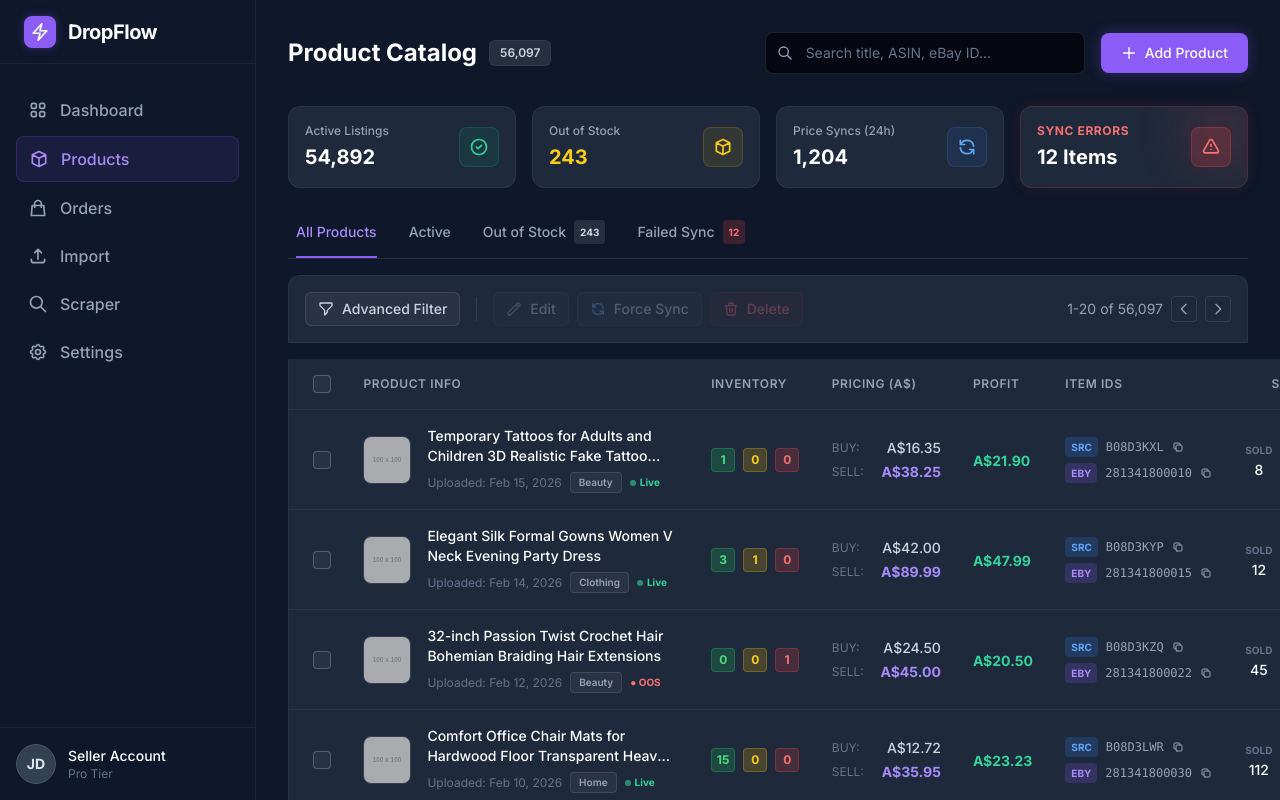
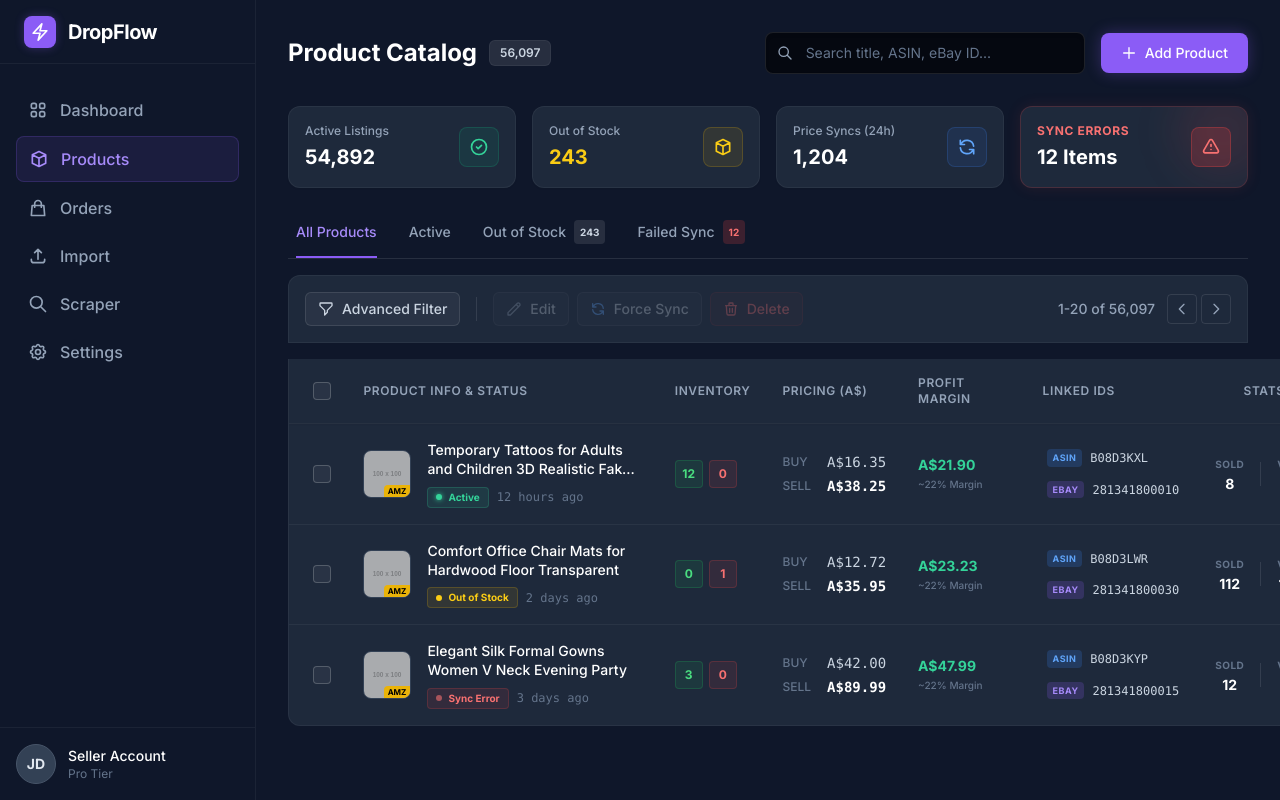
Before and after one commit to profitsai/dropflow-landing, a Flask app: page /products in a window 1280 px wide. Run offline with Flask 3, Linux system fonts and the light colour scheme; grey boxes labelled with a size stand in for pictures from a placeholder-image service; some libraries are stand-ins or nearby versions.

Commit message:
Products page: enterprise overhaul — status badges, hover action bar, linked IDs, profit margin

```diff
--- a/templates/products.html
+++ b/templates/products.html
@@ -143,10 +143,12 @@
                         </button>
                     </div>
                 </div>
-                <div class="flex items-center gap-2 text-sm text-slate-400">
-                    <span>1-20 of 56,097</span>
-                    <button class="p-1 hover:bg-white/10 rounded border border-white/10"><svg class="w-4 h-4" fill="none" viewBox="0 0 24 24" stroke="currentColor"><path stroke-linecap="round" stroke-linejoin="round" stroke-width="2" d="M15 19l-7-7 7-7" /></svg></button>
-                    <button class="p-1 hover:bg-white/10 rounded border border-white/10"><svg class="w-4 h-4" fill="none" viewBox="0 0 24 24" stroke="currentColor"><path stroke-linecap="round" stroke-linejoin="round" stroke-width="2" d="M9 5l7 7-7 7" /></svg></button>
+                <div class="flex items-center gap-3 text-sm text-slate-400">
+                    <span class="font-medium">1-20 of 56,097</span>
+                    <div class="flex gap-1">
+                        <button class="p-1.5 hover:bg-white/10 hover:text-white rounded border border-white/10 transition-colors"><svg class="w-4 h-4" fill="none" viewBox="0 0 24 24" stroke="currentColor"><path stroke-linecap="round" stroke-linejoin="round" stroke-width="2" d="M15 19l-7-7 7-7" /></svg></button>
+                        <button class="p-1.5 hover:bg-white/10 hover:text-white rounded border border-white/10 transition-colors"><svg class="w-4 h-4" fill="none" viewBox="0 0 24 24" stroke="currentColor"><path stroke-linecap="round" stroke-linejoin="round" stroke-width="2" d="M9 5l7 7-7 7" /></svg></button>
+                    </div>
                 </div>
             </div>
         </header>
@@ -159,13 +161,13 @@
                             <th class="py-4 pl-6 pr-4 w-12">
                                 <input type="checkbox" @change="toggleAll" :checked="selected.length === products.length">
                             </th>
-                            <th class="py-4 px-4 text-xs font-semibold text-slate-400 uppercase tracking-wider">Product Info</th>
+                            <th class="py-4 px-4 text-xs font-semibold text-slate-400 uppercase tracking-wider">Product Info & Status</th>
                             <th class="py-4 px-4 text-xs font-semibold text-slate-400 uppercase tracking-wider">Inventory</th>
                             <th class="py-4 px-4 text-xs font-semibold text-slate-400 uppercase tracking-wider">Pricing (A$)</th>
-                            <th class="py-4 px-4 text-xs font-semibold text-slate-400 uppercase tracking-wider">Profit</th>
-                            <th class="py-4 px-4 text-xs font-semibold text-slate-400 uppercase tracking-wider">Item IDs</th>
+                            <th class="py-4 px-4 text-xs font-semibold text-slate-400 uppercase tracking-wider">Profit Margin</th>
+                            <th class="py-4 px-4 text-xs font-semibold text-slate-400 uppercase tracking-wider">Linked IDs</th>
                             <th class="py-4 px-4 text-xs font-semibold text-slate-400 uppercase tracking-wider text-center">Stats</th>
-                            <th class="py-4 pr-6 pl-4 w-12"></th>
+                            <th class="py-4 pr-6 pl-4 w-32"></th>
                         </tr>
                     </thead>
                     <tbody class="divide-y divide-white/5 relative">
@@ -223,85 +225,95 @@
                                 </td>
                                 <td class="py-4 px-4">
                                     <div class="flex items-center gap-4">
-                                        <div class="w-12 h-12 rounded-lg bg-slate-800 border border-slate-700 flex-shrink-0 overflow-hidden">
-                                            <img :src="product.image" class="w-full h-full object-cover opacity-80 group-hover:opacity-100 transition-opacity" alt="Product thumbnail">
+                                        <div class="w-12 h-12 rounded-lg bg-slate-800 border border-slate-700 flex-shrink-0 overflow-hidden relative">
+                                            <img :src="product.image" class="w-full h-full object-cover opacity-80 group-hover:opacity-100 transition-opacity" alt="">
+                                            <div class="absolute bottom-0 right-0 bg-yellow-500 text-black text-[8px] font-bold px-1 rounded-tl">AMZ</div>
                                         </div>
                                         <div>
-                                            <p class="text-sm font-medium text-white line-clamp-2 max-w-[250px]" x-text="product.title"></p>
-                                            <div class="flex items-center gap-2 mt-1.5">
-                                                <span class="text-xs text-slate-500" x-text="'Uploaded: ' + product.uploaded"></span>
-                                                <span class="px-2 py-0.5 rounded text-[10px] font-semibold bg-white/5 border border-white/10 text-slate-400" x-text="product.tag"></span>
-                                                <span x-show="product.status === 'live'" class="flex items-center gap-1 text-[10px] font-bold text-emerald-400"><span class="w-1.5 h-1.5 rounded-full bg-emerald-400 animate-pulse"></span>Live</span>
-                                                <span x-show="product.status === 'oos'" class="text-[10px] font-bold text-red-400">● OOS</span>
+                                            <p class="text-sm font-medium text-white line-clamp-2 max-w-[250px] leading-snug" x-text="product.title"></p>
+                                            <div class="flex items-center gap-2 mt-2">
+                                                <span class="flex items-center gap-1.5 text-[10px] font-bold px-2 py-0.5 rounded border"
+                                                    :class="{
+                                                        'text-emerald-400 bg-emerald-400/10 border-emerald-400/20': product.status === 'Active',
+                                                        'text-yellow-400 bg-yellow-500/10 border-yellow-500/20': product.status === 'Out of Stock',
+                                                        'text-red-400 bg-red-500/10 border-red-500/20': product.status === 'Sync Error'
+                                                    }">
+                                                    <span class="w-1.5 h-1.5 rounded-full"
+                                                        :class="{
+                                                            'bg-emerald-400 shadow-[0_0_5px_#34d399]': product.status === 'Active',
+                                                            'bg-yellow-400': product.status === 'Out of Stock',
+                                                            'bg-red-400 animate-pulse': product.status === 'Sync Error'
+                                                        }"></span>
+                                                    <span x-text="product.status"></span>
+                                                </span>
+                                                <span class="text-xs text-slate-500 font-mono" x-text="product.uploaded"></span>
                                             </div>
                                         </div>
                                     </div>
                                 </td>
                                 <td class="py-4 px-4">
-                                    <div class="flex items-center gap-2">
-                                        <div class="flex flex-col items-center" title="Available">
-                                            <span class="w-6 h-6 rounded flex items-center justify-center text-xs font-bold bg-green-500/20 text-green-400 border border-green-500/30" x-text="product.inv.available"></span>
+                                    <div class="flex items-center gap-1.5">
+                                        <div class="w-7 h-7 rounded bg-green-500/10 text-green-400 border border-green-500/20 flex flex-col items-center justify-center" title="Available">
+                                            <span class="text-xs font-bold" x-text="product.inv.available"></span>
                                         </div>
-                                        <div class="flex flex-col items-center" title="On Hold">
-                                            <span class="w-6 h-6 rounded flex items-center justify-center text-xs font-bold bg-yellow-500/20 text-yellow-400 border border-yellow-500/30" x-text="product.inv.hold"></span>
-                                        </div>
-                                        <div class="flex flex-col items-center" title="Out of Stock">
-                                            <span class="w-6 h-6 rounded flex items-center justify-center text-xs font-bold bg-red-500/20 text-red-400 border border-red-500/30" x-text="product.inv.oos"></span>
+                                        <div class="w-7 h-7 rounded bg-red-500/10 text-red-400 border border-red-500/20 flex flex-col items-center justify-center" title="Out of Stock">
+                                            <span class="text-xs font-bold" x-text="product.inv.oos"></span>
                                         </div>
                                     </div>
                                 </td>
                                 <td class="py-4 px-4">
                                     <div class="flex flex-col gap-1 text-sm">
                                         <div class="flex items-center justify-between gap-4">
-                                            <span class="text-slate-500 text-xs">BUY:</span>
-                                            <span class="text-slate-300 font-medium" x-text="product.buyPrice"></span>
+                                            <span class="text-slate-500 text-xs font-medium">BUY</span>
+                                            <span class="text-slate-300 font-mono" x-text="product.buyPrice"></span>
                                         </div>
                                         <div class="flex items-center justify-between gap-4">
-                                            <span class="text-slate-500 text-xs">SELL:</span>
-                                            <span class="text-brand-light font-bold" x-text="product.sellPrice"></span>
+                                            <span class="text-slate-500 text-xs font-medium">SELL</span>
+                                            <span class="text-white font-bold font-mono" x-text="product.sellPrice"></span>
                                         </div>
                                     </div>
                                 </td>
                                 <td class="py-4 px-4">
-                                    <span class="text-sm font-bold text-emerald-400" x-text="product.profit"></span>
+                                    <div class="flex flex-col">
+                                        <span class="text-sm font-extrabold text-emerald-400" x-text="product.profit"></span>
+                                        <span class="text-[10px] text-slate-500 font-medium mt-0.5">~22% Margin</span>
+                                    </div>
                                 </td>
                                 <td class="py-4 px-4">
-                                    <div class="flex flex-col gap-1.5 text-xs text-slate-400">
-                                        <div class="flex items-center gap-2">
-                                            <span class="bg-blue-500/20 text-blue-400 px-1.5 py-0.5 rounded text-[10px] font-bold">SRC</span>
-                                            <span class="font-mono" x-text="product.srcId"></span>
-                                            <button class="hover:text-white"><svg class="w-3 h-3" fill="none" viewBox="0 0 24 24" stroke="currentColor"><path stroke-linecap="round" stroke-linejoin="round" stroke-width="2" d="M8 16H6a2 2 0 01-2-2V6a2 2 0 012-2h8a2 2 0 012 2v2m-6 12h8a2 2 0 002-2v-8a2 2 0 00-2-2h-8a2 2 0 00-2 2v8a2 2 0 002 2z" /></svg></button>
+                                    <div class="flex flex-col gap-1.5">
+                                        <div class="flex items-center gap-2 hover:bg-white/5 p-1 rounded transition-colors cursor-copy w-max">
+                                            <span class="bg-blue-500/20 text-blue-400 px-1.5 py-0.5 rounded text-[9px] font-black tracking-wider">ASIN</span>
+                                            <span class="font-mono text-xs text-slate-300" x-text="product.srcId"></span>
                                         </div>
-                                        <div class="flex items-center gap-2">
-                                            <span class="bg-brand/20 text-brand-light px-1.5 py-0.5 rounded text-[10px] font-bold">EBY</span>
-                                            <span class="font-mono" x-text="product.ebayId"></span>
-                                            <button class="hover:text-white"><svg class="w-3 h-3" fill="none" viewBox="0 0 24 24" stroke="currentColor"><path stroke-linecap="round" stroke-linejoin="round" stroke-width="2" d="M8 16H6a2 2 0 01-2-2V6a2 2 0 012-2h8a2 2 0 012 2v2m-6 12h8a2 2 0 002-2v-8a2 2 0 00-2-2h-8a2 2 0 00-2 2v8a2 2 0 002 2z" /></svg></button>
+                                        <div class="flex items-center gap-2 hover:bg-white/5 p-1 rounded transition-colors cursor-copy w-max">
+                                            <span class="bg-brand/20 text-brand-light px-1.5 py-0.5 rounded text-[9px] font-black tracking-wider">EBAY</span>
+                                            <span class="font-mono text-xs text-slate-300" x-text="product.ebayId"></span>
                                         </div>
                                     </div>
                                 </td>
                                 <td class="py-4 px-4">
                                     <div class="flex items-center justify-center gap-4 text-sm">
-                                        <div class="flex flex-col items-center" title="Sold">
-                                            <span class="text-slate-500 text-[10px] font-bold">SOLD</span>
-                                            <span class="text-white font-medium" x-text="product.sold"></span>
+                                        <div class="flex flex-col items-center">
+                                            <span class="text-slate-500 text-[10px] font-bold uppercase tracking-wider">Sold</span>
+                                            <span class="text-white font-bold" x-text="product.sold"></span>
                                         </div>
                                         <div class="w-px h-6 bg-white/10"></div>
-                                        <div class="flex flex-col items-center" title="Views">
-                                            <span class="text-slate-500 text-[10px] font-bold">VIEWS</span>
-                                            <span class="text-white font-medium" x-text="product.views"></span>
+                                        <div class="flex flex-col items-center">
+                                            <span class="text-slate-500 text-[10px] font-bold uppercase tracking-wider">Views</span>
+                                            <span class="text-white font-bold" x-text="product.views"></span>
                                         </div>
                                     </div>
                                 </td>
-                                <td class="py-4 pr-6 pl-4">
-                                    <div class="flex items-center gap-1 opacity-0 group-hover:opacity-100 transition-opacity">
-                                        <button class="text-slate-400 hover:text-white p-1.5 rounded hover:bg-white/10 transition-colors" title="Force Sync">
+                                <td class="py-4 pr-6 pl-4 text-right">
+                                    <div class="flex items-center justify-end gap-2 opacity-0 group-hover:opacity-100 transition-opacity duration-200 transform translate-x-2 group-hover:translate-x-0">
+                                        <button class="p-2 bg-white/5 hover:bg-blue-500/20 hover:text-blue-400 text-slate-400 rounded-lg transition-colors border border-white/5 shadow-sm" title="Force Sync Price/Stock">
                                             <svg class="w-4 h-4" fill="none" viewBox="0 0 24 24" stroke="currentColor"><path stroke-linecap="round" stroke-linejoin="round" stroke-width="2" d="M4 4v5h.582m15.356 2A8.001 8.001 0 004.582 9m0 0H9m11 11v-5h-.581m0 0a8.003 8.003 0 01-15.357-2m15.357 2H15" /></svg>
                                         </button>
-                                        <button class="text-slate-400 hover:text-white p-1.5 rounded hover:bg-white/10 transition-colors" title="Edit">
-                                            <svg class="w-4 h-4" fill="none" viewBox="0 0 24 24" stroke="currentColor"><path stroke-linecap="round" stroke-linejoin="round" stroke-width="2" d="M11 5H6a2 2 0 00-2 2v11a2 2 0 002 2h11a2 2 0 002-2v-5m-1.414-9.414a2 2 0 112.828 2.828L11.828 15H9v-2.828l8.586-8.586z" /></svg>
+                                        <button class="p-2 bg-white/5 hover:bg-white/10 text-slate-400 hover:text-white rounded-lg transition-colors border border-white/5 shadow-sm" title="View Supplier Page">
+                                            <svg class="w-4 h-4" fill="none" viewBox="0 0 24 24" stroke="currentColor"><path stroke-linecap="round" stroke-linejoin="round" stroke-width="2" d="M10 6H6a2 2 0 00-2 2v10a2 2 0 002 2h10a2 2 0 002-2v-4M14 4h6m0 0v6m0-6L10 14" /></svg>
                                         </button>
-                                        <button class="text-slate-400 hover:text-white p-1.5 rounded hover:bg-white/10 transition-colors" title="View on eBay">
-                                            <svg class="w-4 h-4" fill="none" viewBox="0 0 24 24" stroke="currentColor"><path stroke-linecap="round" stroke-linejoin="round" stroke-width="2" d="M10 6H6a2 2 0 00-2 2v10a2 2 0 002 2h10a2 2 0 002-2v-4M14 4h6m0 0v6m0-6L10 14" /></svg>
+                                        <button class="p-2 bg-white/5 hover:bg-white/10 text-slate-400 hover:text-white rounded-lg transition-colors border border-white/5 shadow-sm" title="Edit Listing">
+                                            <svg class="w-4 h-4" fill="none" viewBox="0 0 24 24" stroke="currentColor"><path stroke-linecap="round" stroke-linejoin="round" stroke-width="2" d="M15.232 5.232l3.536 3.536m-2.036-5.036a2.5 2.5 0 113.536 3.536L6.5 21.036H3v-3.572L16.732 3.732z" /></svg>
                                         </button>
                                     </div>
                                 </td>
@@ -323,10 +335,9 @@
                 activeTab: 'all',
                 selected: [],
                 products: [
-                    { id: 1, title: 'Temporary Tattoos for Adults and Children 3D Realistic Fake Tattoo Waterproof', image: 'https://placehold.co/100x100/1e293b/a78bfa?text=TATTOO', uploaded: 'Feb 15, 2026', tag: 'Beauty', status: 'live', inv: { available: 1, hold: 0, oos: 0 }, buyPrice: 'A$16.35', sellPrice: 'A$38.25', profit: 'A$21.90', srcId: 'B08D3KXL', ebayId: '281341800010', sold: 8, views: 32 },
-                    { id: 2, title: 'Elegant Silk Formal Gowns Women V Neck Evening Party Dress', image: 'https://placehold.co/100x100/1e293b/a78bfa?text=GOWN', uploaded: 'Feb 14, 2026', tag: 'Clothing', status: 'live', inv: { available: 3, hold: 1, oos: 0 }, buyPrice: 'A$42.00', sellPrice: 'A$89.99', profit: 'A$47.99', srcId: 'B08D3KYP', ebayId: '281341800015', sold: 12, views: 145 },
-                    { id: 3, title: '32-inch Passion Twist Crochet Hair Bohemian Braiding Hair Extensions', image: 'https://placehold.co/100x100/1e293b/a78bfa?text=HAIR', uploaded: 'Feb 12, 2026', tag: 'Beauty', status: 'oos', inv: { available: 0, hold: 0, oos: 1 }, buyPrice: 'A$24.50', sellPrice: 'A$45.00', profit: 'A$20.50', srcId: 'B08D3KZQ', ebayId: '281341800022', sold: 45, views: 890 },
-                    { id: 4, title: 'Comfort Office Chair Mats for Hardwood Floor Transparent Heavy Duty', image: 'https://placehold.co/100x100/1e293b/a78bfa?text=MAT', uploaded: 'Feb 10, 2026', tag: 'Home', status: 'live', inv: { available: 15, hold: 0, oos: 0 }, buyPrice: 'A$12.72', sellPrice: 'A$35.95', profit: 'A$23.23', srcId: 'B08D3LWR', ebayId: '281341800030', sold: 112, views: 1205 }
+                    { id: 1, title: 'Temporary Tattoos for Adults and Children 3D Realistic Fake Tattoo Waterproof', image: 'https://placehold.co/100x100/1e293b/a78bfa?text=TATTOO', uploaded: '12 hours ago', status: 'Active', inv: { available: 12, oos: 0 }, buyPrice: 'A$16.35', sellPrice: 'A$38.25', profit: 'A$21.90', srcId: 'B08D3KXL', ebayId: '281341800010', sold: 8, views: 32 },
+                    { id: 2, title: 'Comfort Office Chair Mats for Hardwood Floor Transparent', image: 'https://placehold.co/100x100/1e293b/a78bfa?text=MAT', uploaded: '2 days ago', status: 'Out of Stock', inv: { available: 0, oos: 1 }, buyPrice: 'A$12.72', sellPrice: 'A$35.95', profit: 'A$23.23', srcId: 'B08D3LWR', ebayId: '281341800030', sold: 112, views: 1205 },
+                    { id: 3, title: 'Elegant Silk Formal Gowns Women V Neck Evening Party', image: 'https://placehold.co/100x100/1e293b/a78bfa?text=GOWN', uploaded: '3 days ago', status: 'Sync Error', inv: { available: 3, oos: 0 }, buyPrice: 'A$42.00', sellPrice: 'A$89.99', profit: 'A$47.99', srcId: 'B08D3KYP', ebayId: '281341800015', sold: 12, views: 145 }
                 ],
                 toggleAll() {
                     if (this.selected.length === this.products.length) {
```
